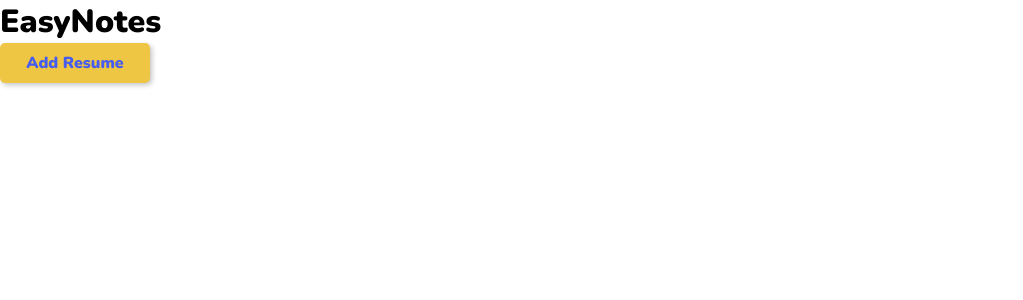
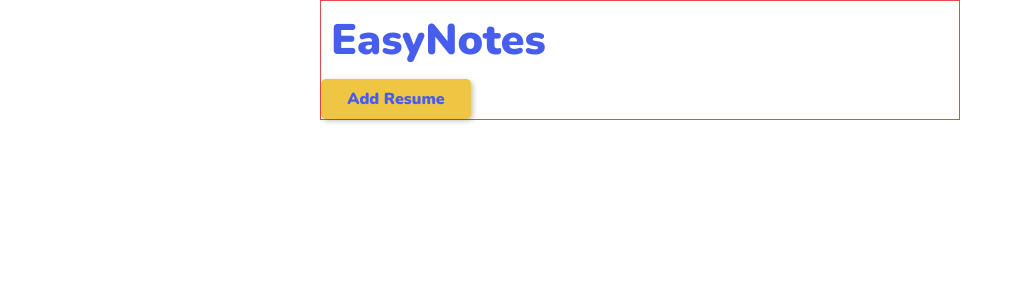
Before and after one commit to Geaglts/EasyNotes, a React app: page / in a window 1280 px wide. Shown: the top 300 px of the page, without its empty margins (0-1023 px from the left). Built offline with nearby package versions, Linux system fonts and the light colour scheme.

Commit message:
Cree un componente contenedor

```diff
--- /dev/null
+++ b/src/components/Container.tsx
@@ -0,0 +1,16 @@
+import '../styles/Components/Container.scss';
+
+interface ContainerProps {
+  children: JSX.Element | JSX.Element[];
+}
+
+function Container(props: ContainerProps) {
+  return (
+    <div className="Container">
+      <h1 className="Container__Title">EasyNotes</h1>
+      {props.children}
+    </div>
+  );
+}
+
+export default Container;
--- a/src/pages/Home.tsx
+++ b/src/pages/Home.tsx
@@ -1,11 +1,11 @@
+import Container from '../components/Container';
 import Form from '../containers/Form';
 
 function Home() {
   return (
-    <div>
-      <h1>EasyNotes</h1>
+    <Container>
       <Form />
-    </div>
+    </Container>
   );
 }
 
--- a/src/styles/Components/Button.scss
+++ b/src/styles/Components/Button.scss
@@ -1,8 +1,4 @@
-$primary: #475ded;
-$secondary: #eec643;
-$warning: #ed4747;
-$dark: #141414;
-$gray: #c7c7c7;
+@import '../global';
 
 .Button {
   width: 150px;
--- /dev/null
+++ b/src/styles/Components/Container.scss
@@ -0,0 +1,13 @@
+@import '../global';
+
+.Container {
+  border: 1px solid $warning;
+  width: 50%;
+  margin: 0 auto;
+
+  &__Title {
+    font-size: 32pt;
+    padding: 10px;
+    color: $primary;
+  }
+}
--- /dev/null
+++ b/src/styles/global.scss
@@ -0,0 +1,5 @@
+$primary: #475ded;
+$secondary: #eec643;
+$warning: #ed4747;
+$dark: #141414;
+$gray: #c7c7c7;
```
